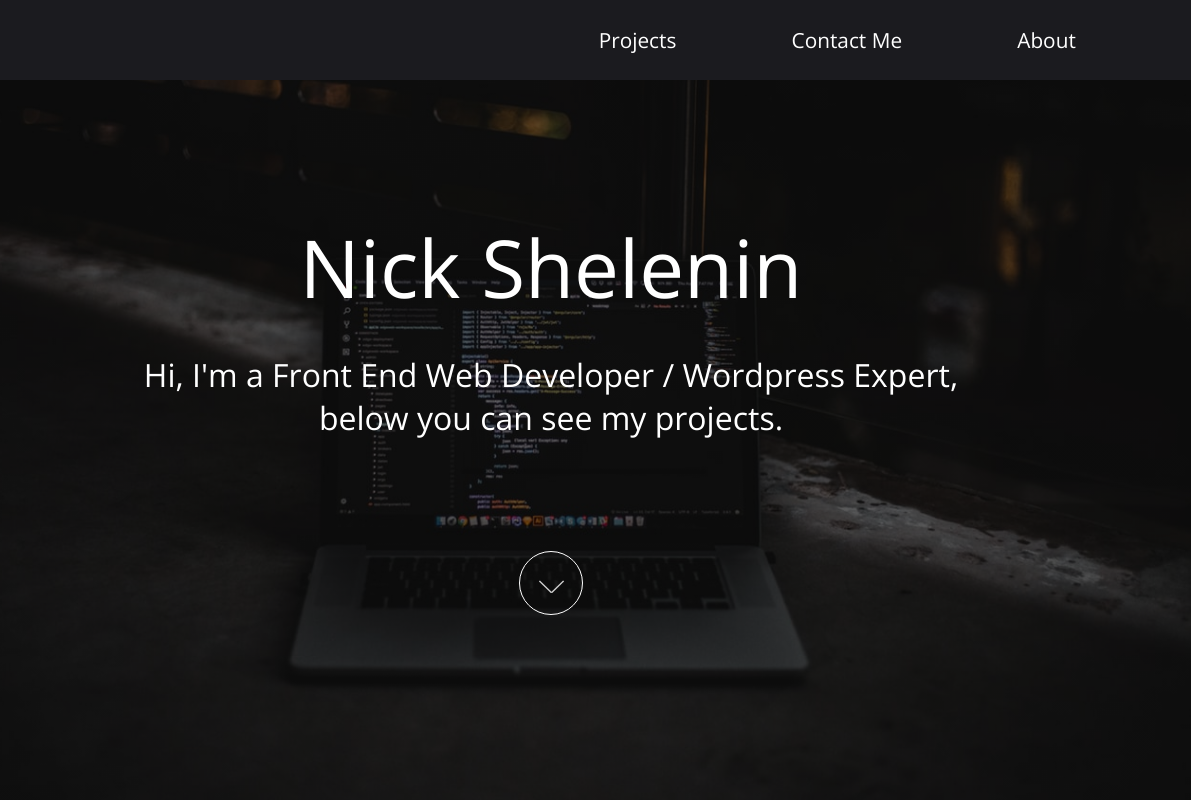
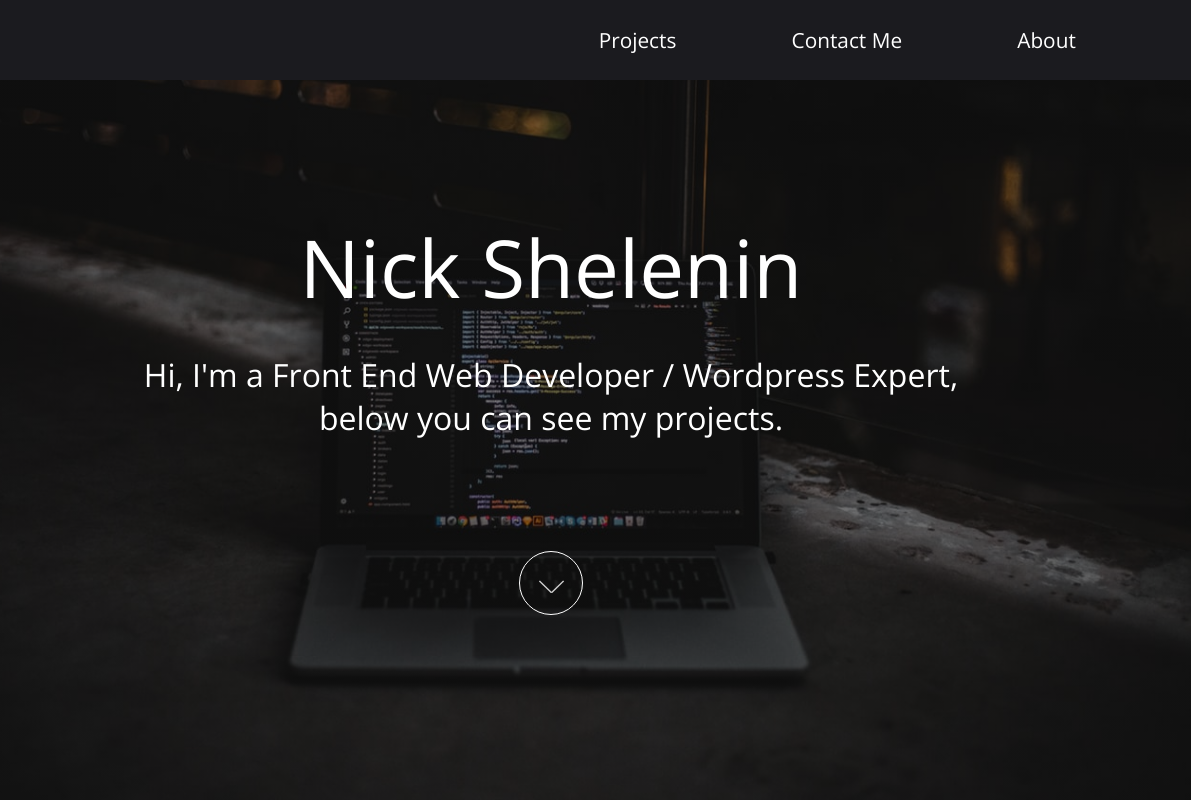
Before and after one commit to nickshelenin/Portfolio, a plain HTML site: page index.html in a window 1280 px wide. Shown: the top 800 px of the page, 89-1280 px from the left. Drawn offline with nearby package versions, Linux system fonts and the light colour scheme.

Commit message:
commtited

```diff
--- a/css/main.css
+++ b/css/main.css
@@ -222,7 +222,7 @@ button.fit,
   display: flex;
   padding: 8em 4em 6em 4em;
   min-height: 100vh;
-  background: linear-gradient(rgba(0, 0, 0, 0.6), rgba(0, 0, 0, 0.6)), url('../images/banner.jpg');
+  background: linear-gradient(rgba(0, 0, 0, 0.5), rgba(0, 0, 0, 0.5)), url('../images/banner.jpg');
   background-position: center;
   background-size: cover;
   background-repeat: no-repeat;
```
